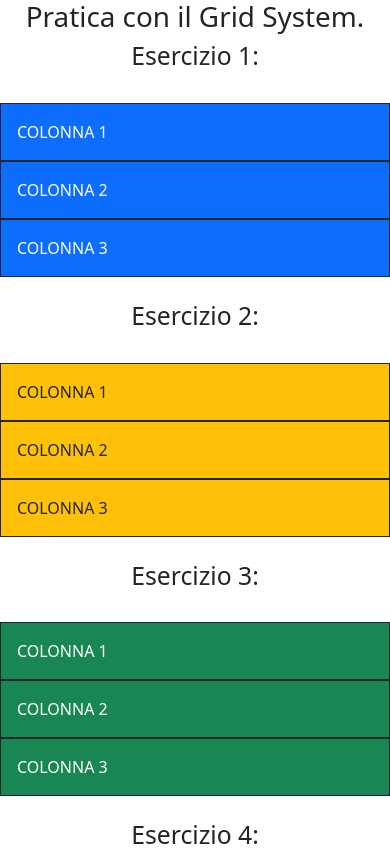
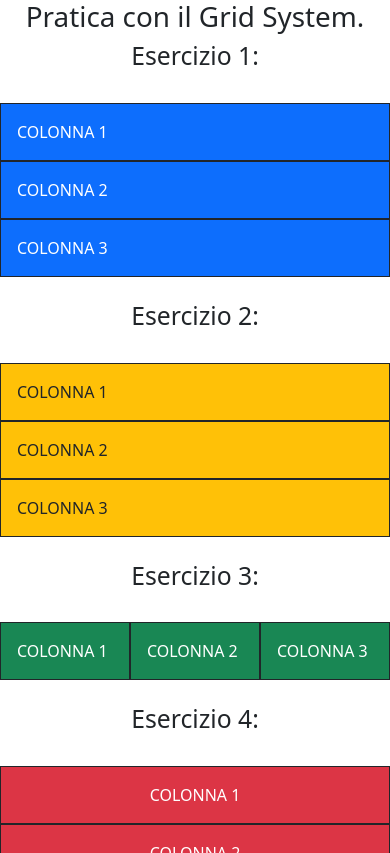
Before and after one commit to DanieleMigani/CorsoEpicode, a plain HTML site: page Unit2/week6/D1/index.html in a window 390 px wide. Shown: the top 853 px of the page. Drawn offline with nearby package versions, Linux system fonts and the light colour scheme.

Commit message:
modifica con il prof

```diff
--- a/Unit2/week6/D1/index.html
+++ b/Unit2/week6/D1/index.html
@@ -56,17 +56,17 @@
     <div class="container">
       <div class="row">
         <div
-          class="bg-success text-white p-3 border border-dark col-12 col col-sm-4 col-md-4 col-lg-4 col-xl-4 col-xxl-4"
+          class="bg-success text-white p-3 border border-dark col-4 col "
         >
           COLONNA 1
         </div>
         <div
-          class="bg-success text-white p-3 border border-dark col-12 col col-sm-4 col-md-4 col-lg-4 col-xl-4 col-xxl-4"
+          class="bg-success text-white p-3 border border-dark col-4 col "
         >
           COLONNA 2
         </div>
         <div
-          class="bg-success text-white p-3 border border-dark col-12 col col-sm-4 col-md-4 col-lg-4 col-xl-4 col-xxl-4"
+          class="bg-success text-white p-3 border border-dark col-4 col "
         >
           COLONNA 3
         </div>
```
